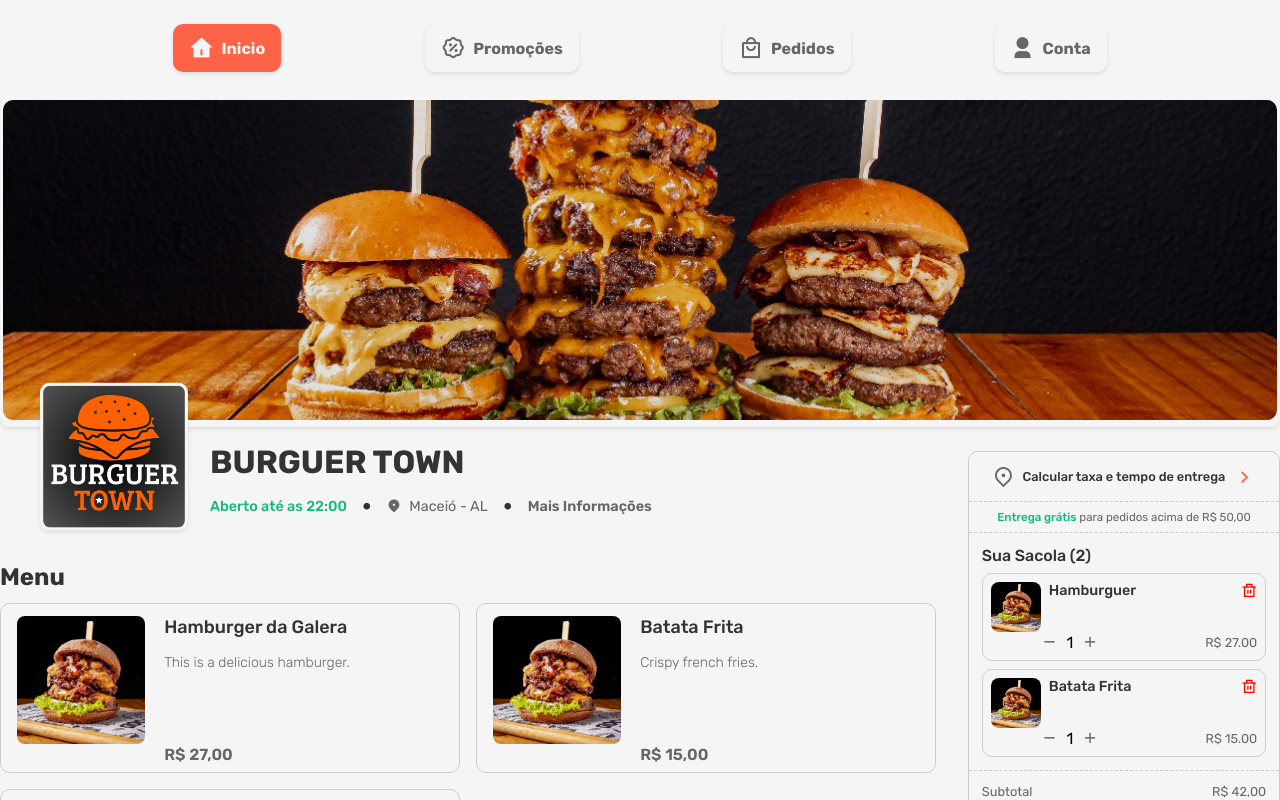
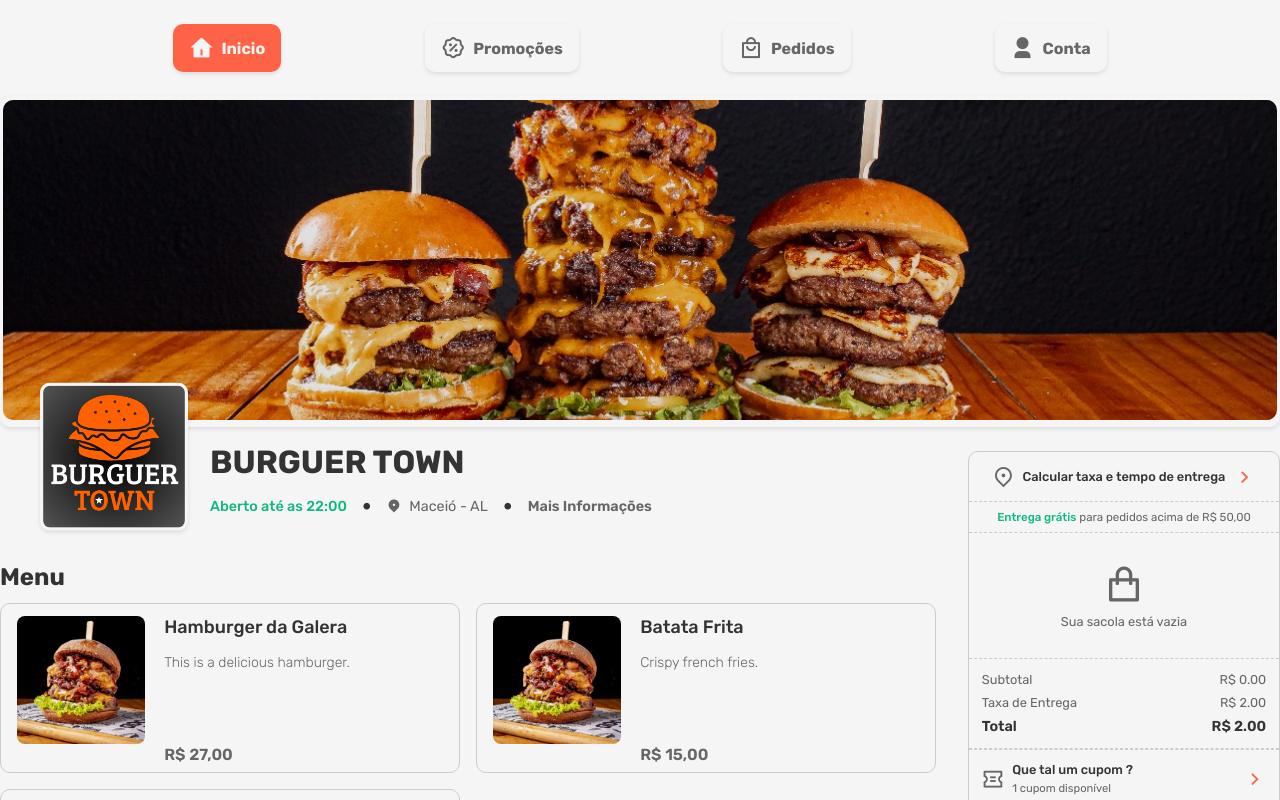
Before and after one commit to kauatorresfranca/burguer-town, a React (Vite) app: page / in a window 1280 px wide. Shown: the top 800 px of the page. Built offline with nearby package versions, Linux system fonts and the light colour scheme.

Commit message:
feature(cart): dispatch actions on cart

```diff
--- a/src/components/cart/index.tsx
+++ b/src/components/cart/index.tsx
@@ -1,25 +1,20 @@
 import * as S from './styles';
-import hamburguerImage from '../../assets/hamburguer.jpg';
 import Button from '../button';
-
-const CartItems = [
-    {
-        id: 1,
-        title: "Hamburguer",
-        image: hamburguerImage,
-        price: 27.00,
-        quantity: 1
-    },
-    {
-        id: 2,
-        title: "Batata Frita",
-        image: hamburguerImage,
-        price: 15.00,
-        quantity: 1
-    }
-]
+import { useSelector, useDispatch } from 'react-redux';
+import type { RootState } from '../../store';
+import { removeItem, increaseQty, decreaseQty, selectCartItems, selectCartTotal, clearCart } from '../../features/cart/cartSlice';
 
 const Cart = () => {
+  const dispatch = useDispatch();
+
+  // pega os itens e o subtotal
+  const cartItems = useSelector((state: RootState) => selectCartItems(state));
+  const subtotal = useSelector((state: RootState) => selectCartTotal(state));
+
+  // regra da taxa de entrega
+  const deliveryFee = subtotal >= 50 ? 0 : 2;
+  const total = subtotal + deliveryFee;
+
   return (
     <S.Cart>
       <S.CartDelivery>
@@ -33,41 +28,66 @@
         </S.CartDeliveryMessage>
       </S.CartDelivery>
       <S.CartItems>
-                <h3>Sua Sacola (2)</h3>
-                {CartItems.map(item => (
+  {cartItems.length > 0 ? (
+    <>
+      <S.CartItemsTitle>
+        <h3>Sua Sacola ({cartItems.length})</h3>
+        <p onClick={() => dispatch(clearCart())}>Limpar</p>
+      </S.CartItemsTitle>
+      {cartItems.map(item => (
         <S.CartItem key={item.id}>
           <S.FirstLine>
             <S.CartItemImageGroup>
-                            <S.CartItemImage src={item.image} alt="Product Image" />
+              <S.CartItemImage src={item.image} alt={item.title} />
               <S.CartItemTitle>{item.title}</S.CartItemTitle>
             </S.CartItemImageGroup>
-                        <i className="ri-delete-bin-line delete"></i>
+            <i
+              className="ri-delete-bin-line delete"
+              onClick={() => dispatch(removeItem(item.id))}
+            ></i>
           </S.FirstLine>
+
           <S.SecondLine>
             <S.CartItemQuantity>
-                            <i className="ri-subtract-line"></i>
-                            1
-                            <i className="ri-add-line"></i>
+              <i
+                className="ri-subtract-line"
+                onClick={() => dispatch(decreaseQty(item.id))}
+              ></i>
+              {item.quantity}
+              <i
+                className="ri-add-line"
+                onClick={() => dispatch(increaseQty(item.id))}
+              ></i>
             </S.CartItemQuantity>
-                        <S.CartItemPrice>R$ {item.price.toFixed(2)}</S.CartItemPrice>
+            <S.CartItemPrice>
+              R$ {(item.price * item.quantity).toFixed(2)}
+            </S.CartItemPrice>
           </S.SecondLine>
         </S.CartItem>
       ))}
+    </>
+  ) : (
+    <S.EmptyCartMessage>
+      <i className="ri-shopping-bag-line"></i>
+      <p>Sua sacola está vazia</p>
+    </S.EmptyCartMessage>
+  )}
 </S.CartItems>
       <S.CartPrice>
         <div>
           <S.CartPriceLabel>Subtotal</S.CartPriceLabel>
-                    <S.CartPriceValue>R$ 42,00</S.CartPriceValue>
+          <S.CartPriceValue>R$ {subtotal.toFixed(2)}</S.CartPriceValue>
         </div>
         <div>
           <S.CartPriceLabel>Taxa de Entrega</S.CartPriceLabel>
-                    <S.CartPriceValue>R$ 2,00</S.CartPriceValue>
+          <S.CartPriceValue>R$ {deliveryFee.toFixed(2)}</S.CartPriceValue>
         </div>
         <div>
-                    <S.CartPriceLabel className='total'>Total</S.CartPriceLabel>
-                    <S.CartPriceValue className='total'>R$ 44,00</S.CartPriceValue>
+          <S.CartPriceLabel className="total">Total</S.CartPriceLabel>
+          <S.CartPriceValue className="total">R$ {total.toFixed(2)}</S.CartPriceValue>
         </div>
       </S.CartPrice>
+
       <S.CartCoupon>
         <S.CartCouponContent>
           <i className="ri-coupon-line coupon"></i>
@@ -78,6 +98,7 @@
         </S.CartCouponContent>
         <i className="ri-arrow-right-s-line arrow"></i>
       </S.CartCoupon>
+
       <S.CartCheckout>
         <Button>Finalizar Compra</Button>
       </S.CartCheckout>
--- a/src/components/cart/styles.ts
+++ b/src/components/cart/styles.ts
@@ -97,6 +97,29 @@
     }
 `;
 
+export const CartItemsTitle = styled.div`
+    display: flex;
+    align-items: center;
+    justify-content: space-between;
+
+    h3 {
+        color: ${colors.title};
+        font-size: 1rem;
+        font-weight: 500;
+    }
+
+    p {
+        color: ${colors.text};
+        font-size: 0.8rem;
+        font-weight: 500;
+
+        &:hover {
+            cursor: pointer;
+            text-decoration: underline;
+        }
+    }
+`;
+
 export const CartItemImage = styled.img`
     width: 50px;
     height: 50px;
@@ -129,6 +152,21 @@
 export const CartItemPrice = styled.p`
     color: ${colors.text};
     font-size: 0.8rem;
+`;
+
+export const EmptyCartMessage = styled.div`
+    display: flex;
+    flex-direction: column;
+    align-items: center;
+    justify-content: center;
+    gap: 0.5rem;
+    padding: 1rem;
+    color: ${colors.text};
+    font-size: 0.8rem;
+
+    i {
+        font-size: 2.5rem;
+    }
 `;
 
 export const FirstLine = styled.div`
--- a/src/components/menu-item/index.tsx
+++ b/src/components/menu-item/index.tsx
@@ -1,4 +1,9 @@
+import { useState } from 'react';
+import Modal from '../modal';
 import * as  S from './styles'
+import Button from '../button';
+import { useDispatch } from 'react-redux';
+import { addItem } from '../../features/cart/cartSlice';
 
 type MenuItemProps = {
     title: string;
@@ -8,8 +13,24 @@
 }
 
 const MenuItem = ({ title, description, price, image }: MenuItemProps) => {
+
+    const dispatch = useDispatch();
+
+    const [modalIsOpen, setModalIsOpen] = useState(false);
+
+    const AddToCart = () => {
+  dispatch(addItem({
+    id: title, // aqui pode ser `id` real do produto
+    title,
+    description,
+    price,
+    image
+  }));
+};
+
     return (
-        <S.MenuItem>
+        <>
+            <S.MenuItem onClick={() => setModalIsOpen(true)}>
                 <S.MenuItemImage src={image} alt={title} />
                 <S.MenuItemTitleGroup>
                     <div>
@@ -19,6 +40,15 @@
                     <S.MenuItemPrice>R$ {price.toFixed(2).replace('.', ',')}</S.MenuItemPrice>
                 </S.MenuItemTitleGroup>
             </S.MenuItem>
+            <Modal isOpen={modalIsOpen} onClose={() => setModalIsOpen(false)} >
+                <S.ModalContent>
+                    <S.ModalTitle>{title}</S.ModalTitle>
+                    <S.ModalDescription>{description}</S.ModalDescription>
+                    <S.ModalPrice>R$ {price.toFixed(2).replace('.', ',')}</S.ModalPrice>
+                    <Button onClick={() => {AddToCart()}}>Adicionar ao carrinho</Button>
+                </S.ModalContent>
+            </Modal>
+        </>
     )
 }
 
--- a/src/components/menu-item/styles.ts
+++ b/src/components/menu-item/styles.ts
@@ -49,3 +49,27 @@
   font-weight: 600;
   color: ${colors.text};
 `;
+
+export const ModalContent = styled.div`
+  padding: 2rem;
+`;
+
+export const ModalTitle = styled.h3`
+  color: ${colors.title};
+  font-weight: 500;
+  font-size: 18px;
+  margin: 0;
+`;
+
+export const ModalDescription = styled.p`
+  margin-top: 1rem;
+  font-weight: 200;
+  font-size: 14px;
+  color: ${colors.text};
+`;
+
+export const ModalPrice = styled.p`
+  font-size: 16px;
+  font-weight: 600;
+  color: ${colors.text};
+`;
--- a/src/features/cart/cartSlice.ts
+++ b/src/features/cart/cartSlice.ts
@@ -1,7 +1,16 @@
 import { createSlice, type PayloadAction } from "@reduxjs/toolkit";
 
+interface CartItem {
+  id: string;
+  title: string;
+  description: string;
+  price: number;
+  image: string;
+  quantity: number;
+}
+
 interface CartState {
-  items: string[];
+  items: CartItem[];
 }
 
 const initialState: CartState = {
@@ -12,11 +21,26 @@
   name: "cart",
   initialState,
   reducers: {
-    addItem: (state, action: PayloadAction<string>) => {
-      state.items.push(action.payload);
+    addItem: (state, action: PayloadAction<Omit<CartItem, "quantity">>) => {
+      const existing = state.items.find(item => item.id === action.payload.id);
+      if (existing) {
+        existing.quantity += 1;
+      } else {
+        state.items.push({ ...action.payload, quantity: 1 });
+      }
     },
     removeItem: (state, action: PayloadAction<string>) => {
-      state.items = state.items.filter((item) => item !== action.payload);
+      state.items = state.items.filter(item => item.id !== action.payload);
+    },
+    increaseQty: (state, action: PayloadAction<string>) => {
+      const item = state.items.find(i => i.id === action.payload);
+      if (item) item.quantity += 1;
+    },
+    decreaseQty: (state, action: PayloadAction<string>) => {
+      const item = state.items.find(i => i.id === action.payload);
+      if (item && item.quantity > 1) {
+        item.quantity -= 1;
+      }
     },
     clearCart: (state) => {
       state.items = [];
@@ -24,5 +48,10 @@
   },
 });
 
-export const { addItem, removeItem, clearCart } = cartSlice.actions;
+// ✅ Selectors (fora dos reducers)
+export const selectCartItems = (state: { cart: CartState }) => state.cart.items;
+export const selectCartTotal = (state: { cart: CartState }) =>
+  state.cart.items.reduce((total, item) => total + item.price * item.quantity, 0);
+
+export const { addItem, removeItem, increaseQty, decreaseQty, clearCart } = cartSlice.actions;
 export default cartSlice.reducer;
```
Lines whose indentation alone changed are shown as unchanged.
